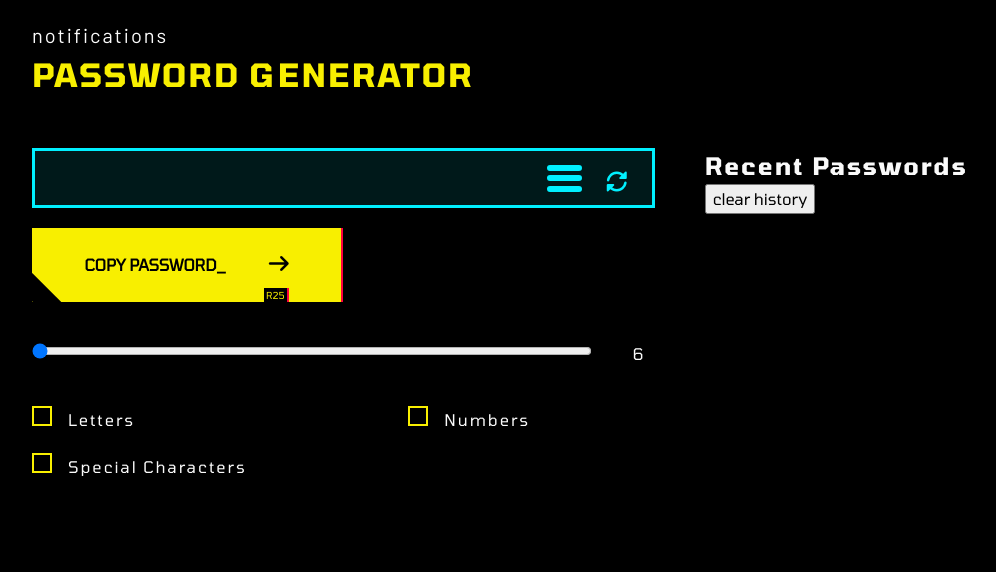
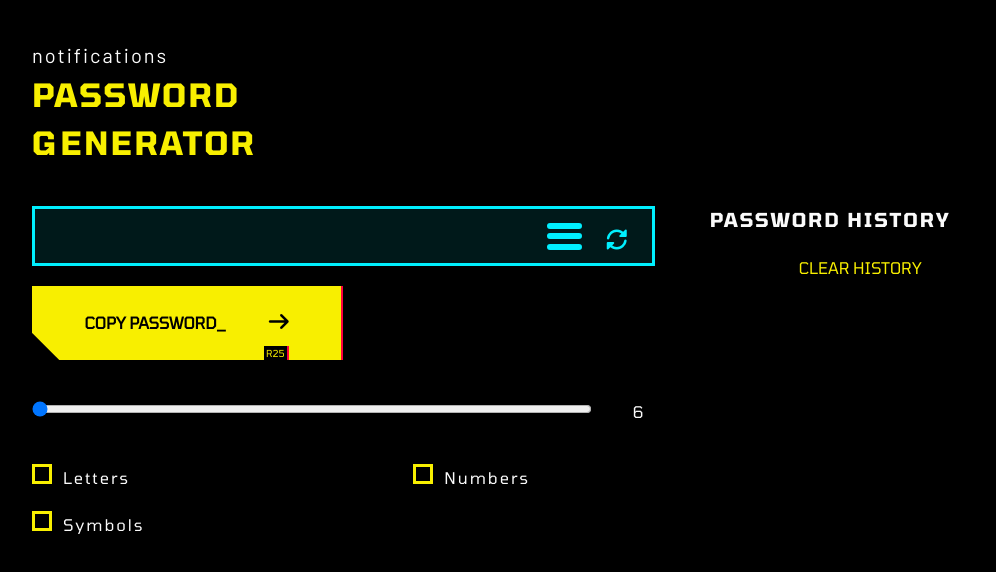
Before and after one commit to NtajiBenbor/Password-generator, a plain HTML site: page index.html in a window 1280 px wide. Shown: the whole page, without its empty margins (116-1112 px from the left). Drawn offline with nearby package versions, Linux system fonts and the light colour scheme; files that its build step writes are made by us from their sources.

Commit message:
Style the recent password widget
completed the styling for the widget that showa a list of the five most
recent password generated. I also made some minor adjustment to the font
-size of the title element of the widget. worked on the styling for the
copy button on each password and the clear history button. made some
minor adjustments to the title of the project and the margin left values
of the custom _checkboxes so they can align properly with the text on
smaller devices. The with of the main copy button (yellow) was adjusted
to be longer on smaller screens and 50% shorter on larger screens.

```diff
--- a/app/scripts/utils/helpers.js
+++ b/app/scripts/utils/helpers.js
@@ -11,9 +11,9 @@ function copyPassword(passwordElement) {
 
 // UPDATE RECENT PASSWORD LIST FUNC
 function updateRecentsList(passwordDatails) {
-  const {password,date}=passwordDatails;
-  const recentPassList = document.querySelector(".password-list");
-  const recentPassContainer = document.querySelector(".recent-password-container" );
+  const {password,date}= passwordDatails;
+  const recentPassList = document.querySelector(".recent__password-list");
+  const recentPassContainer = document.querySelector(".recent-password-container");
   const listElement = document.createElement("li");
   listElement.classList.add("rect-paswd", "d-flex");
 
@@ -21,7 +21,7 @@ function updateRecentsList(passwordDatails) {
   <p>${password}</p>
   <p>${date}</p>
   </div>
-  <button class="copy-r-btn" type="button">copy</button>`;
+  <button class="copy-r-btn" type="button"><i class="fa-solid fa-copy"></i></button>`;
   recentPassList.append(listElement);
 
   const recentsPasswordsArry = retrieveFromLocalStorage();
--- a/app/scss/base/_typography.scss
+++ b/app/scss/base/_typography.scss
@@ -29,7 +29,7 @@ h2{
 }
 
 h3{
-    font-size: clamp(1.5rem,1.5vw,2.25rem);
+    font-size: clamp(1.1rem,1.5vw,1.875rem);
 }
 
 p,
--- a/app/scss/components/_buttons.scss
+++ b/app/scss/components/_buttons.scss
@@ -17,11 +17,16 @@
     font-weight: 800;
     text-transform: uppercase;
     padding: u.rem(25);
+    text-wrap: no-wrap;
     @extend %border;
-    width: 50%;
+    width: 80%;
     position: relative;
     z-index: 4;
     outline: none;
+
+    @include u.mediaquery-min(medium){
+        width: 50%;
+    }
 
     &__arrow{
         margin-left: u.rem(40);
@@ -35,19 +40,42 @@
         color: u.$primary-color;
         margin-top: u.rem(1);
         padding: u.rem(0) u.rem(2);
-        font-weight: 400;
+        font-weight: 700;
         @extend %border;
         left: 75%;
         bottom: 0;
+
+        @include u.mediaquery-min(medium){
+            font-weight: 400;
+        }
     }
 
     &__garet{
         position: absolute;
-        left: -20px;
-        bottom: 0;
+        left: u.rem(-20);
+        bottom: u.rem(-2);
         transform: rotate(45deg);
         background-color: u.$background-color;
         padding: u.rem(10);
         width: u.rem(50);
     }
 }
+
+.copy-r-btn{
+    background-color: transparent;
+    border: none;
+    outline: none;
+    color: u.$primary-txt-color;
+}
+
+
+.clear-btn{
+    background-color: transparent;
+    border: none;
+    outline: none;
+    color: u.$primary-color;
+    display: block;
+    margin: 0 auto;
+    margin-top: u.rem(20);
+    text-transform: uppercase;
+}
--- a/app/scss/components/_checkboxes.scss
+++ b/app/scss/components/_checkboxes.scss
@@ -6,6 +6,7 @@
   @include u.acivate-flexbox;
   justify-content: space-between;
 
+
   &__checkbox{
     display:none;
   }
@@ -13,12 +14,10 @@
   &__custom-checkbox{
     width: u.rem(20);
     height: u.rem(20);
-    // padding: u.rem(5);
     display: inline-block;
-    margin-right: u.rem(10);
+    margin-right: u.rem(5);
     background-color: transparent;
-    border: 2px solid u.$primary-color;
-
+    border: 3px solid u.$primary-color;
   }
 
   &__checkbox:checked + &__custom-checkbox{
--- a/app/scss/components/_index.scss
+++ b/app/scss/components/_index.scss
@@ -1,3 +1,4 @@
 @forward 'form';
 @forward 'buttons';
 @forward 'checkboxes';
+@forward 'recent-widget';
--- /dev/null
+++ b/app/scss/components/_recent-widget.scss
@@ -0,0 +1,27 @@
+@use '../util' as u;
+
+
+.recent{
+    padding: u.rem(0) u.rem(5);
+    margin-top: 0;
+
+    &__title{
+        @include u.margin-bottom(mb-2);
+        padding: 0;
+        margin-top: 0;
+        text-transform: uppercase;
+    }
+
+    &__password-list{
+        padding: 0
+    }
+}
+
+.d-flex{
+    @include u.acivate-flexbox;
+    justify-content: space-between;
+}
+
+.rect-paswd p{
+    color: u.$secondary-txt-color;
+}
--- a/app/scss/layout/_header.scss
+++ b/app/scss/layout/_header.scss
@@ -1,6 +1,11 @@
+@use '../util' as u;
 
 .header{
     width:inherit;
-    margin: 1.25em auto 3.125em auto;
+    margin: u.rem(20)auto;
+
+    @include u.mediaquery-min(medium){
+        margin: u.rem(40)auto;
+    }
 
 }
--- a/index.html
+++ b/index.html
@@ -18,7 +18,7 @@
         <p class="header__alert-txt">notifications</p>
       </div>
       <div class="header__title">
-        <h1>PASSWORD GENERATOR</h1>
+        <h1>PASSWORD <br> GENERATOR</h1>
       </div>
     </header>
     <!-- HEADER SECTION END-->
@@ -78,7 +78,7 @@
                 <div>
                   <input type="checkbox" name="specialchar" id="special-char" class="checkbox-wrapper__checkbox" />
                   <span class="checkbox-wrapper__custom-checkbox"></span>
-                  <label for="special-char">Special Characters</label>
+                  <label for="special-char">Symbols</label>
                 </div>
               </div>
 
@@ -92,11 +92,12 @@
       </article>
 
       <!-- recent Password section-->
-      <article class="grid__sidebar">
-        <h3>Recent Passwords</h3>
+      <articl class="recent grid__sidebar
+      ">
+        <h3 class="recent__title">Password History</h3>
         <aside class="recent-password-container">
           <!-- password list-->
-          <ul class="password-list"></ul>
+          <ul class="recent__password-list"></ul>
           <button class=" btn clear-btn" type="button">clear history</button>
         </aside>
       </article>
```
